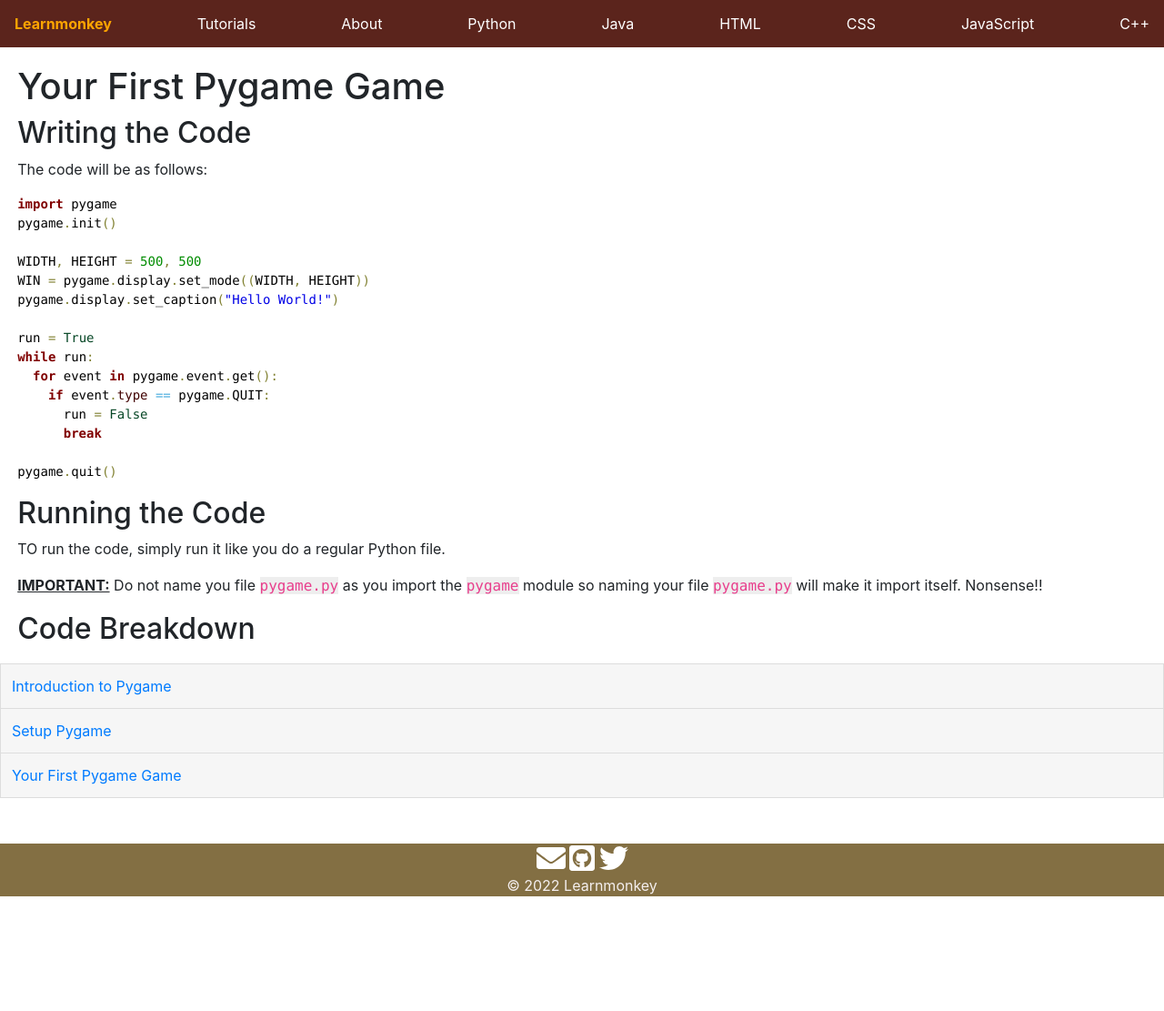
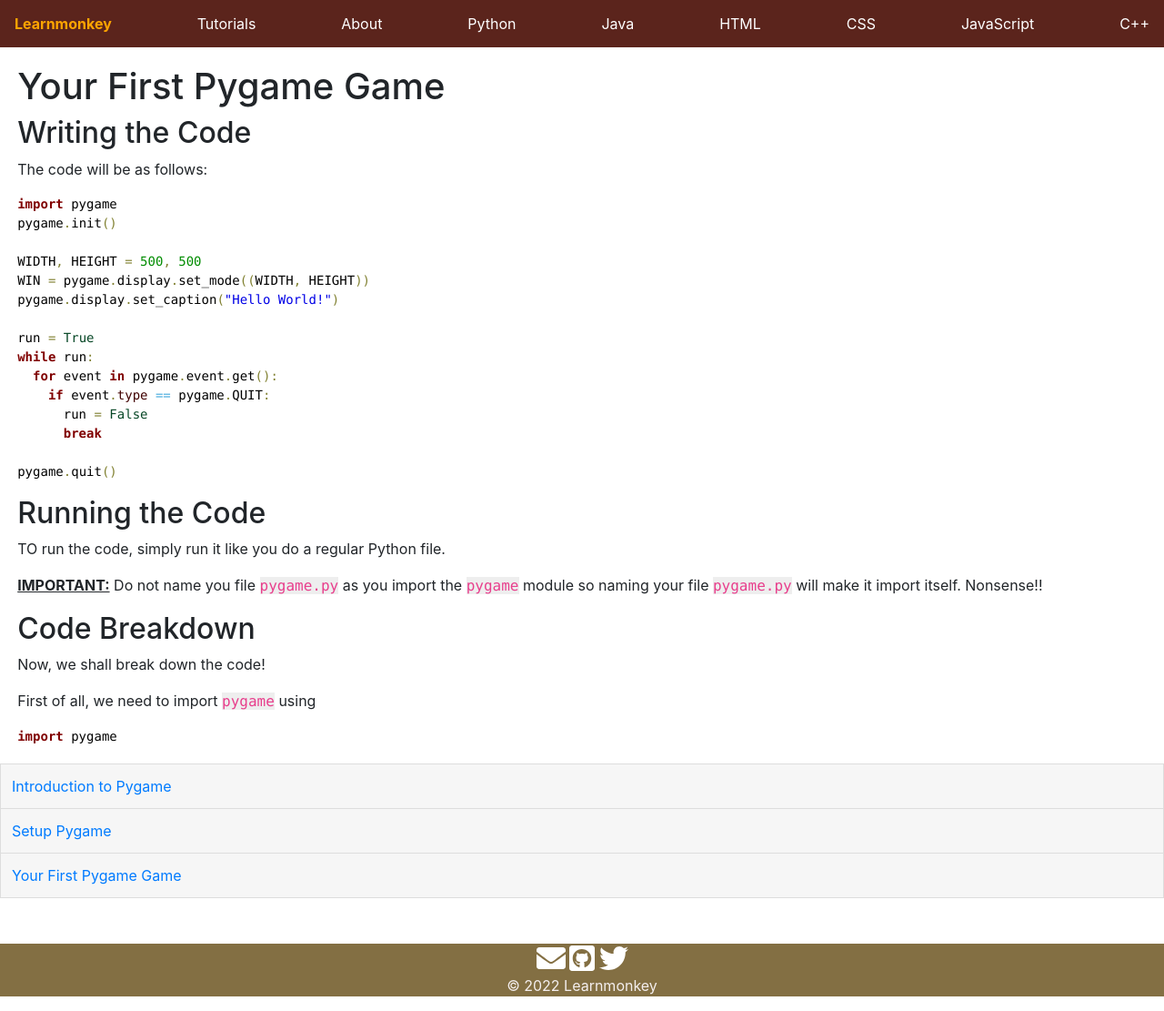
Before and after one commit to learnmonkey/learnmonkey.github.io, a Jekyll site: the page built from programming/python/pygame/first-game.html, in a window 1280 px wide and 1111 px high. Shown: the whole window at 91% size. Built offline with Jekyll 4.4.1, drawn with Linux system fonts in a browser that asks for light colours.

Commit message:
starting the code breakdown...

```diff
--- a/programming/python/pygame/first-game.html
+++ b/programming/python/pygame/first-game.html
@@ -35,4 +35,6 @@ pygame<span style='color:#808030; '>.</span>quit<span style='color:#808030; '>(<
 
 <section>
   <h2>Code Breakdown</h2>
+  <p>Now, we shall break down the code!</p>
+  <p>First of all, we need to import <code>pygame</code> using <pre style='color:#000000;background:#ffffff;'><span style='color:#800000; font-weight:bold; '>import</span> pygame</pre>
 </section>
```
